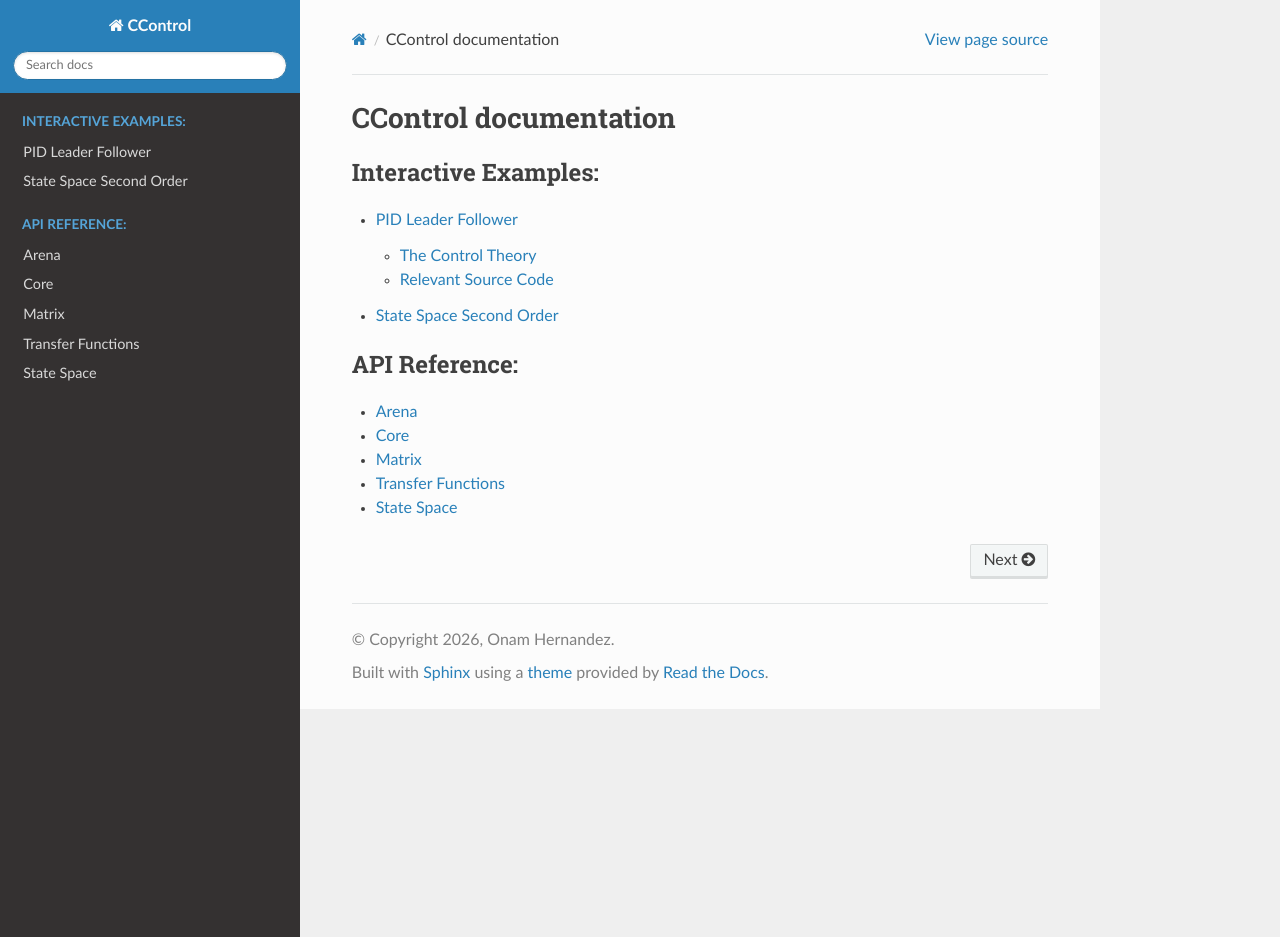
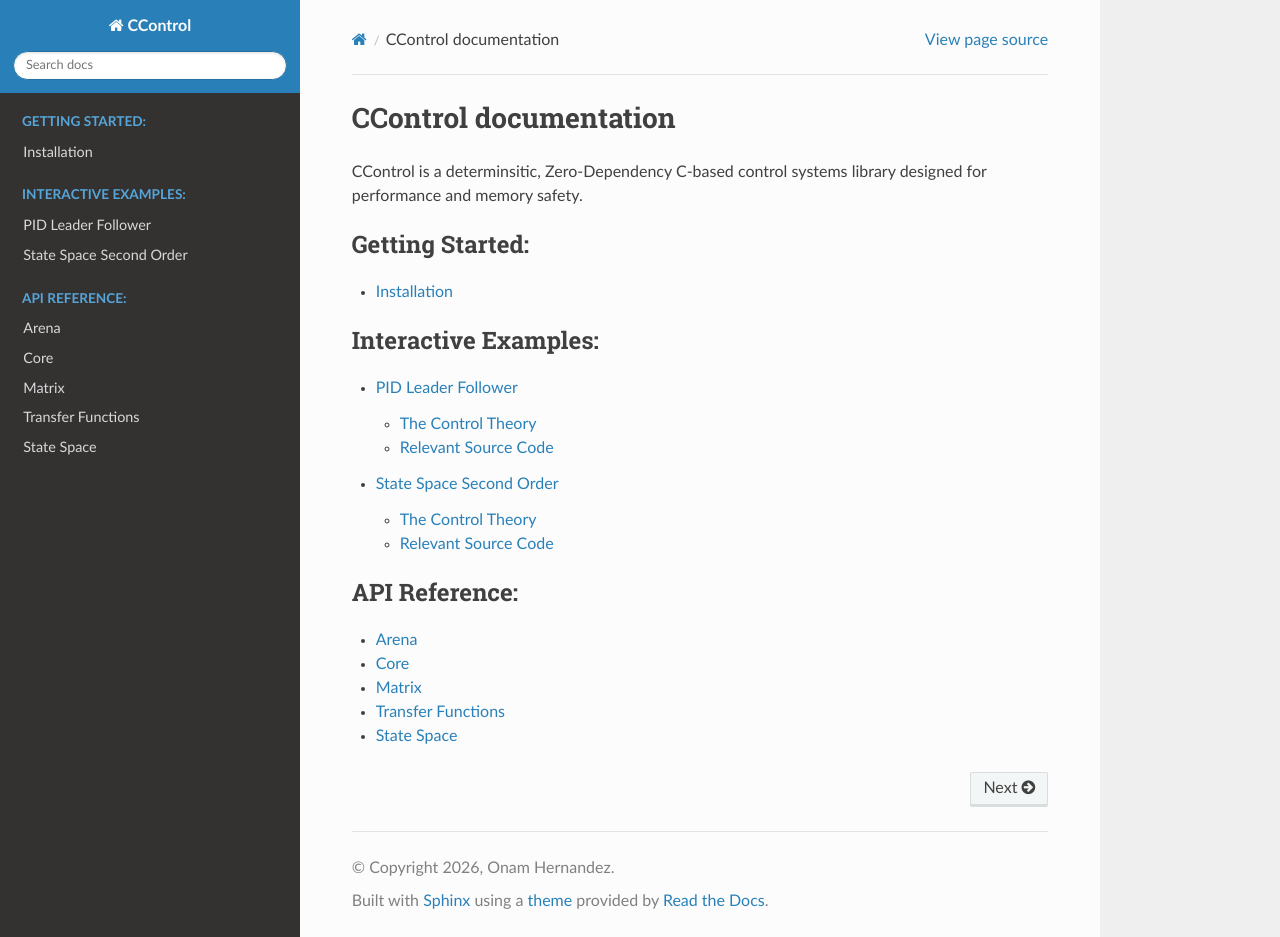
Before and after one commit to oonamo/controlly, a Sphinx documentation site: the page built from docs/source/index.rst, in a window 1280 px wide and 937 px high. Built offline with Sphinx 7.4.7 and the Read the Docs theme 3.1.0, drawn with Linux system fonts in a browser that asks for light colours.

Commit message:
docs: add information in the landing page, and setup installation page

```diff
--- /dev/null
+++ b/docs/source/getting_started/installation.rst
@@ -0,0 +1,6 @@
+Installation
+============
+
+CControl is designed to be highly portable
+
+TODO: Write installation steps
--- a/docs/source/index.rst
+++ b/docs/source/index.rst
@@ -5,6 +5,14 @@
 
 CControl documentation
 ======================
+
+CControl is a determinsitic, Zero-Dependency C-based control systems library designed for performance and memory safety.
+
+.. toctree::
+   :maxdepth: 2
+   :caption: Getting Started:
+
+   getting_started/installation
 
 .. toctree::
    :maxdepth: 2
```
Also changed, not shown: docs/source/examples/statespace_second_order.rst (+14 -0 lines), 1 other file.
